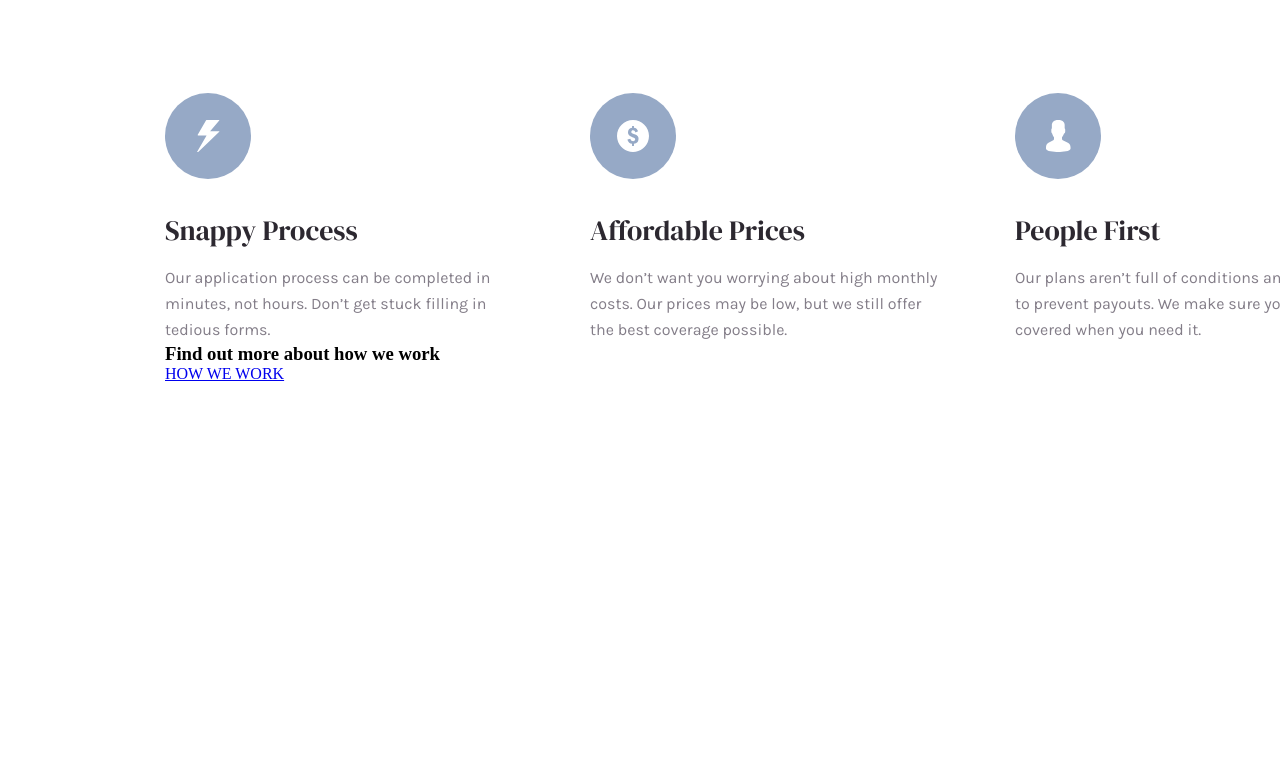
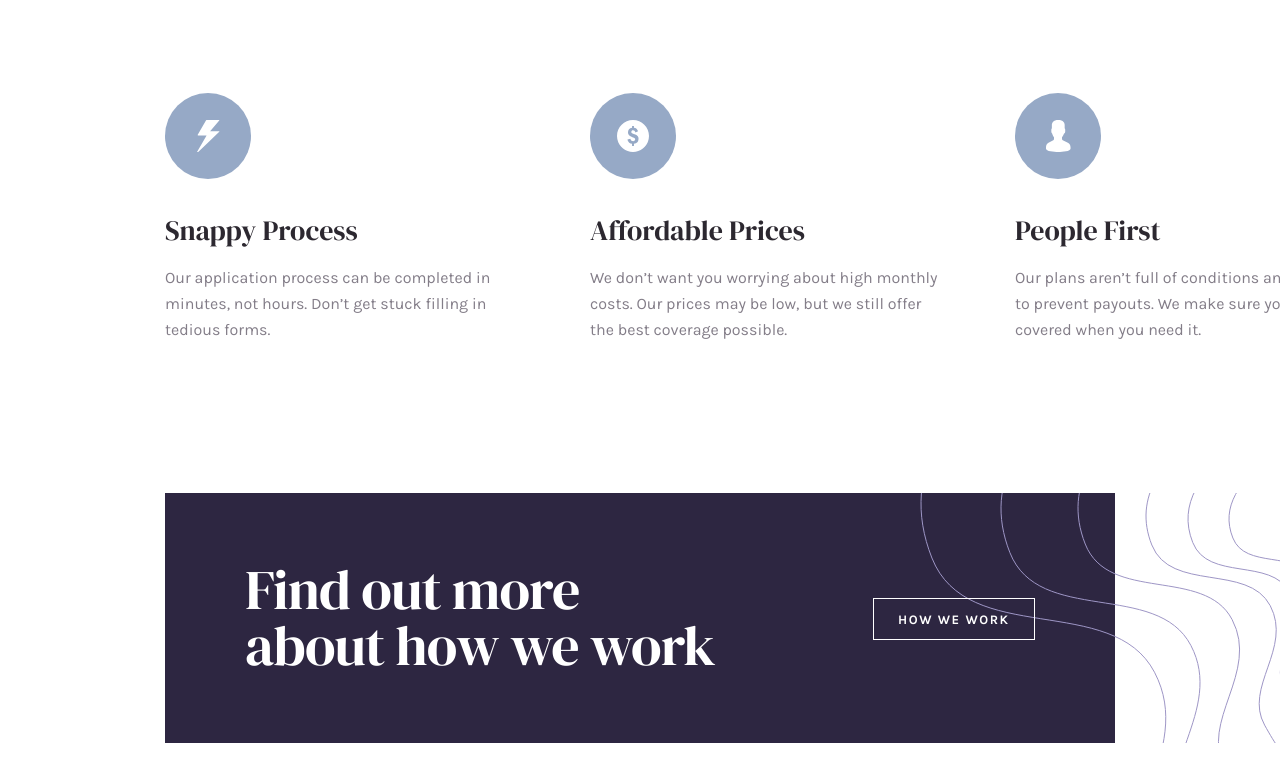
Before and after one commit to akhmedovcoder/app-insure-task, a plain HTML site: page index.html in a window 1280 px wide. Shown: the part 1130-1912 px from the top of the page. Before the commit the page ends 1513 px from the top, so only its background shows below. Drawn offline with Linux system fonts and the light colour scheme.

Commit message:
article box done

```diff
--- a/css/style.css
+++ b/css/style.css
@@ -134,7 +134,7 @@ nav{
 }
 
 .first__section{
-  padding: 150px 165px 0px;
+  padding: 150px 165px;
 }
 
 .first__section-title::before{
@@ -201,3 +201,48 @@ nav{
   font-family: 'Karla', sans-serif;
   line-height: 26px;
 }
+
+article{
+  position: relative;
+  display: flex;
+  justify-content: space-between;
+  height: 250px;
+  background: #2D2641;
+  align-items: center;
+  padding: 69px 80px;
+  margin-top: 150px;
+}
+
+article::after{
+  content: url(/images/article-bg.svg);
+  position: absolute;
+  margin-left: 42.2rem;
+  margin-top: 0.2rem;
+  z-index: 1;
+}
+
+.article__title{
+  width: 470px;
+  font-size: 56px;
+  font-weight: 400;
+  color: #FFFFFF;
+  line-height: 56px;
+  letter-spacing: -1px;
+  font-family: 'DM Serif Display', serif;
+}
+
+.article__btn a{
+  position: relative;
+  width: 160px;
+  height: 40px;
+  font-size: 13px;
+  color: #FFFFFF;
+  font-weight: 700;
+  letter-spacing: 1.5px;
+  border: 1.5px solid #FFFFFF;
+  text-decoration: none;
+  font-family: 'Karla', sans-serif;
+  align-items: center;
+  padding: 12.5px 24.5px;
+  z-index: 2;
+}
--- a/index.html
+++ b/index.html
@@ -70,7 +70,9 @@
           </div>
           <article>
             <h3 class="article__title">Find out more about how we work</h3>
-            <a href="#" class="article__btn"> HOW WE WORK </a>
+            <div class="article__btn">
+              <a href="#"> HOW WE WORK </a>
+            </div>
           </article>
         </div>
       </header>
```
